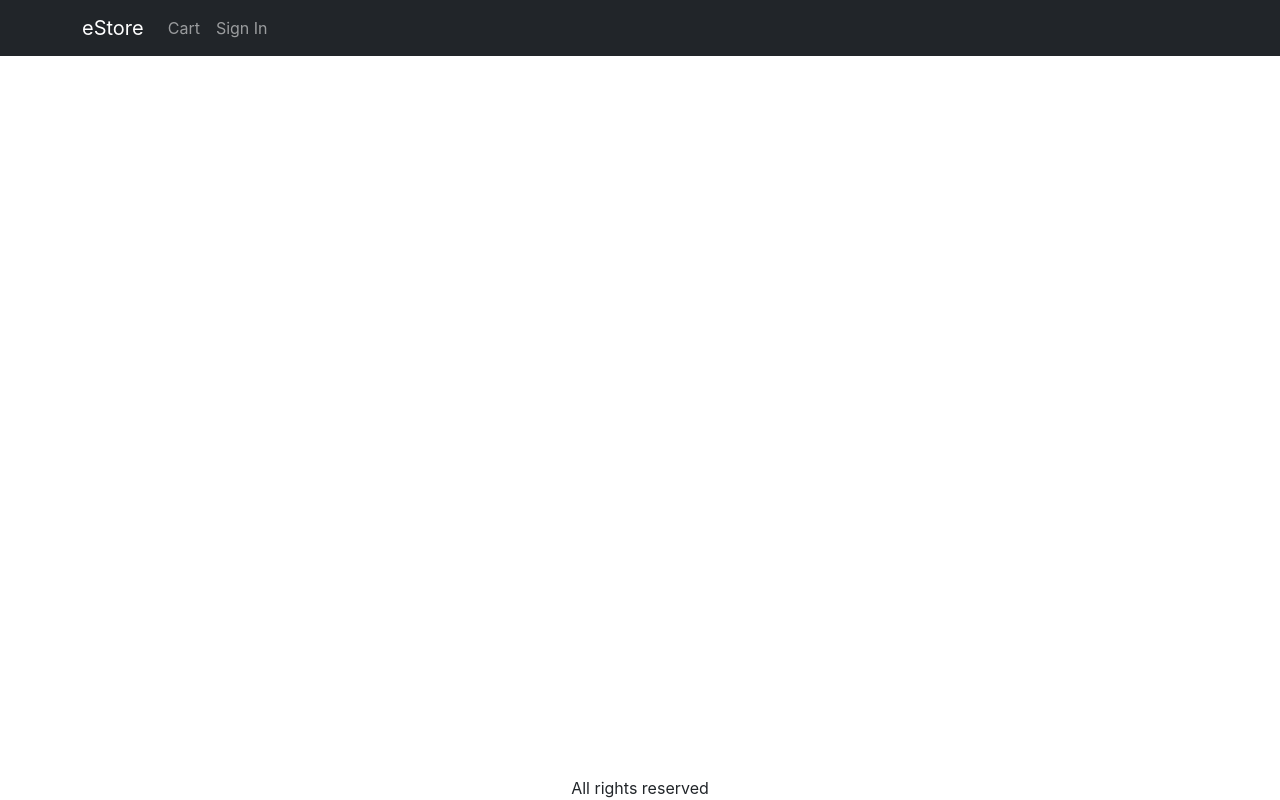
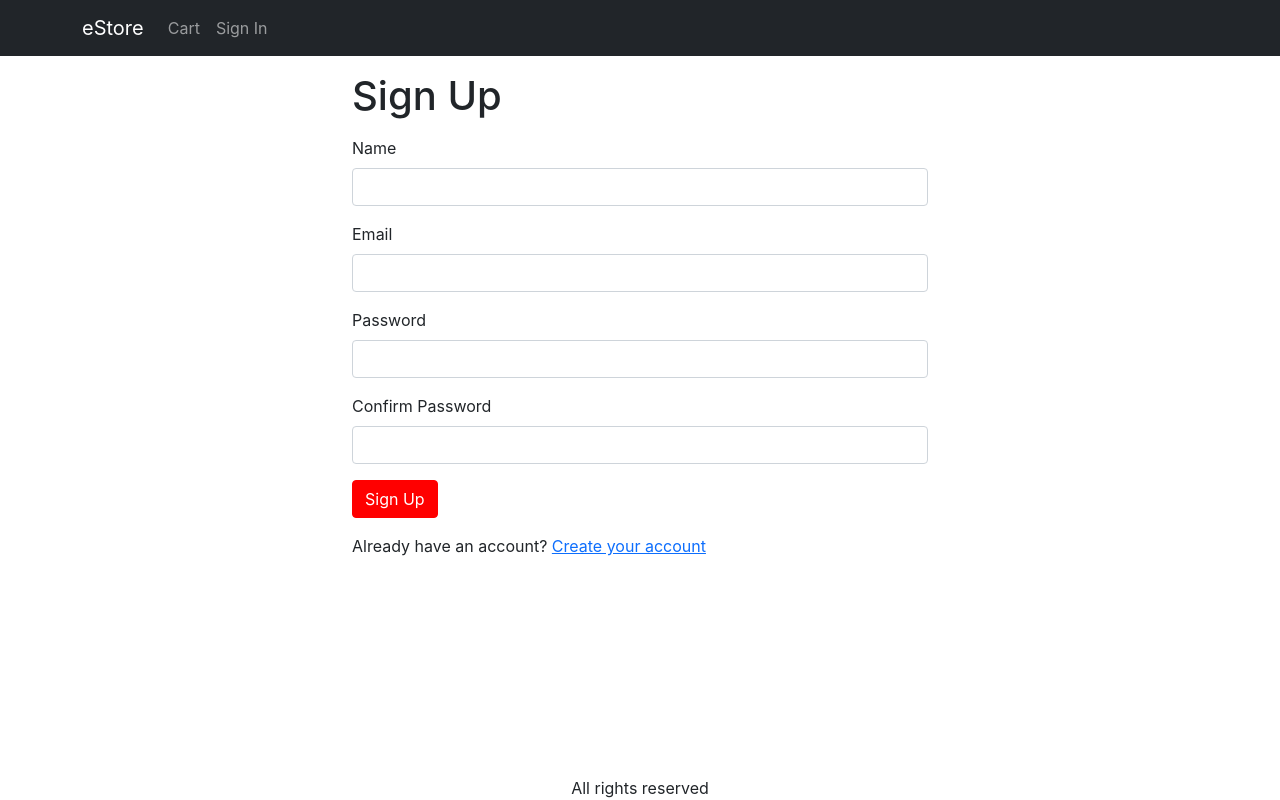
Before and after one commit to miltongg/MERN-eStore, a React (Create React App) app in the folder frontend/: page /signup in a window 1280 px wide. Built offline with nearby package versions, Linux system fonts and the light colour scheme.

Commit message:
Added Sign Up

```diff
--- a/frontend/src/App.js
+++ b/frontend/src/App.js
@@ -8,8 +8,9 @@
 import {useContext} from "react";
 import {Store} from "./Store";
 import {CartScreen} from "./screens/CartScreen";
-import {SigninScreen} from "./screens/SinginScreen";
+import { SigninScreen } from "./screens/SinginScreen";
 import ShippingAddressScreen from "./screens/ShippingAddressScreen";
+import { SignupScreen } from "./screens/SignupScreen";
 
 function App() {
 
@@ -74,6 +75,7 @@
               <Route path="/product/:slug" element={<ProductScreen />} />
               <Route path="/cart" element={<CartScreen />} />
               <Route path="/signin" element={<SigninScreen />} />
+              <Route path="/signup" element={<SignupScreen />} />
               <Route path="/shipping" element={<ShippingAddressScreen />} />
             </Routes>
           </Container>
--- a/frontend/src/components/Product.js
+++ b/frontend/src/components/Product.js
@@ -42,7 +42,6 @@
                 {product.countStock === 0 ? <Button variant="light" disabled>Out of stock</Button> :
                 <Button onClick={() => addToCartHandler(product)}>Add to cart</Button>
                 }
-
             </Card.Body>
         </Card>
     );
--- a/frontend/src/screens/ShippingAddressScreen.js
+++ b/frontend/src/screens/ShippingAddressScreen.js
@@ -57,7 +57,9 @@
             <Helmet>
                 <title>Shipping Address</title>
             </Helmet>
+
             <CheckoutSteps step1 step2></CheckoutSteps>
+
             <div className="container small-container">
             <h1 className="my-3">Shipping Address</h1>
 
--- /dev/null
+++ b/frontend/src/screens/SignupScreen.js
@@ -0,0 +1,122 @@
+import {Button, Container, Form, FormControl, FormGroup, FormLabel} from "react-bootstrap";
+import {Helmet} from "react-helmet-async";
+import {Link, useLocation, useNavigate} from "react-router-dom";
+import axios from "axios";
+import {useContext, useEffect, useState} from "react";
+import {Store} from "../Store";
+import {toast} from "react-toastify";
+import {getError} from "../utils";
+
+export function SignupScreen() {
+    const navigate = useNavigate();
+
+    const {search} = useLocation();
+    const redirectUrl = new URLSearchParams(search).get('redirect');
+    const redirect = redirectUrl ? redirectUrl : '/';
+
+    const [name, setName] = useState('');
+    const [email, setEmail] = useState('');
+    const [password, setPassword] = useState('');
+    const [confirmPassword, setConfirmPassword] = useState('');
+
+    const {state, dispatch: ctxDispatch} = useContext(Store);
+
+    const { userInfo } = state;
+
+
+
+    const submitHandler = async (e) => {
+
+        e.preventDefault();
+
+        if (password !== confirmPassword) {
+            toast.error('Paswords do not match');
+            return
+        }
+
+        try {
+
+            const {data} = await axios.post('/api/user/signup', {
+                name,
+                email,
+                password,
+                confirmPassword
+            });
+
+            ctxDispatch({type: 'USER_SIGNIN', payload: data})
+
+            localStorage.setItem('userInfo', JSON.stringify(data))
+
+            navigate(redirect || '/')
+
+        } catch (error) {
+            toast.error(getError(error))
+        }
+
+    }
+
+    useEffect(() => {
+        if (userInfo) {
+            navigate(redirect)
+        }
+    }, [navigate, redirect, userInfo])
+
+    return (
+
+        <Container className="small-container">
+            <Helmet>
+                <title>Sign Up</title>
+            </Helmet>
+            <h1 className="my-3">Sign Up</h1>
+            <Form onSubmit={submitHandler}>
+
+                <FormGroup className="mb-3" controlId="name">
+                    <FormLabel>Name</FormLabel>
+                    <FormControl
+                        required
+                        onChange={(e) => setName(e.target.value)}
+                    ></FormControl>
+                </FormGroup>
+
+                <FormGroup className="mb-3" controlId="email">
+                    <FormLabel>Email</FormLabel>
+                    <FormControl
+                        type="email"
+                        required
+                        onChange={(e) => setEmail(e.target.value)}
+                    ></FormControl>
+                </FormGroup>
+
+                <FormGroup className="mb-3" controlId="password">
+                    <FormLabel>Password</FormLabel>
+                    <FormControl
+                        type="password"
+                        required
+                        onChange={(e) => setPassword(e.target.value)}
+                    ></FormControl>
+                </FormGroup>
+
+                <FormGroup className="mb-3" controlId="confirmPassword">
+                    <FormLabel>Confirm Password</FormLabel>
+                    <FormControl
+                        type="password"
+                        required
+                        onChange={(e) => setConfirmPassword(e.target.value)}
+                    ></FormControl>
+                </FormGroup>
+
+                <div className="mb-3">
+                    <Button type="submit">Sign Up</Button>
+                </div>
+
+                <div className="mb-3">
+                    Already have an account?{' '}
+                    <Link to={`/signup?redirect=${redirect}`}>Create your account</Link>
+                </div>
+
+            </Form>
+        </Container>
+
+    )
+
+}
```
Also changed, not shown: 1 other file (tests, documents, lock files or other folders).
